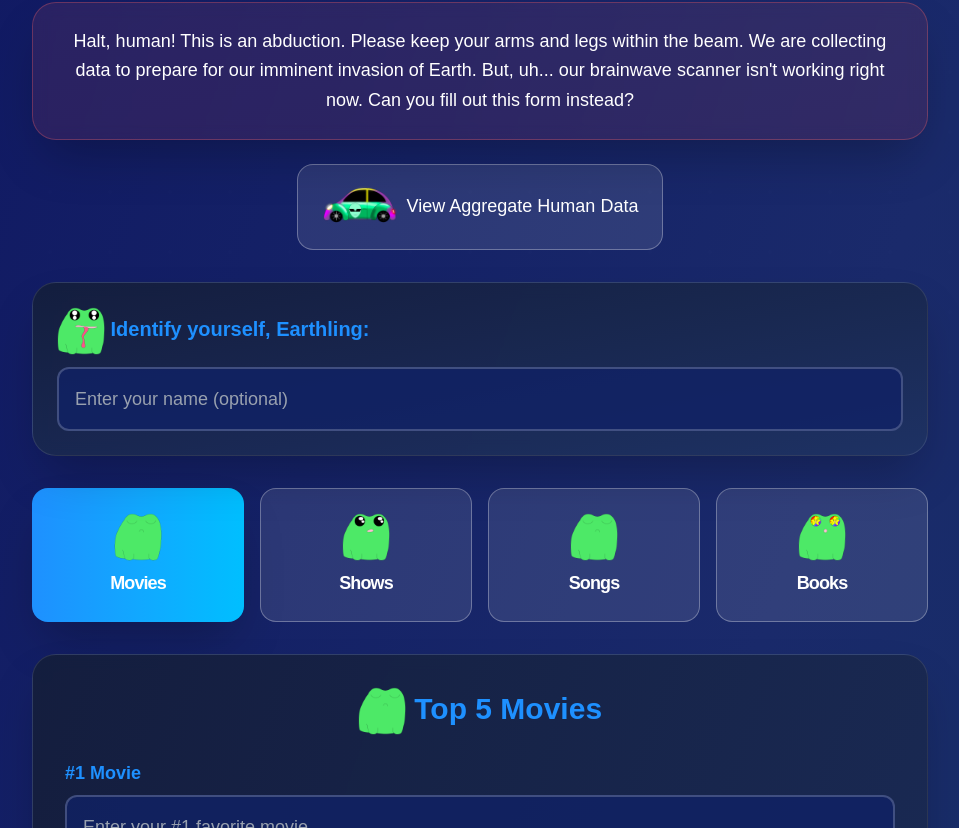
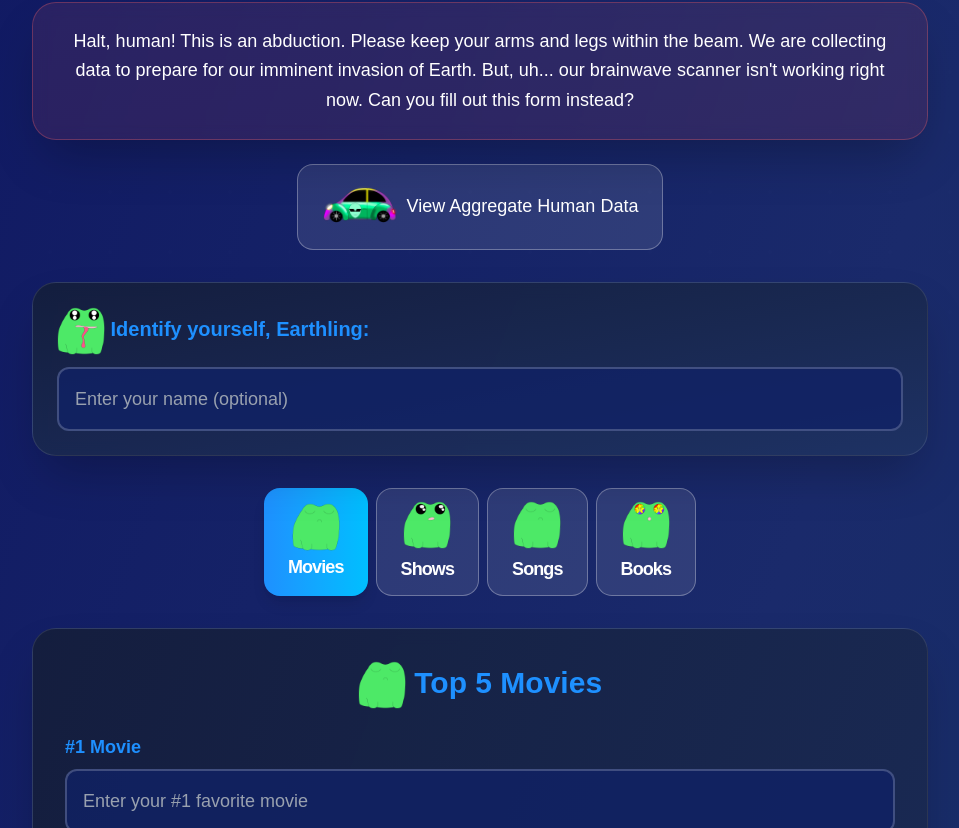
Before and after one commit to edwinn400/friendsite, a Next.js app: page / in a window 1280 px wide. Shown: the part 378-1206 px from the top of the page, without its empty margins (160-1119 px from the left). Built offline with nearby package versions, Linux system fonts and the light colour scheme.

Commit message:
edens first commit! :D

```diff
--- a/src/app/page.tsx
+++ b/src/app/page.tsx
@@ -563,29 +563,60 @@ export default function Home() {
         </div>
 
         {/* Tabs */}
-        <div className="w-full max-w-4xl mx-auto mb-8">
-          <div className="grid grid-cols-4 gap-4">
-            {[
-              { id: 'movies', label: 'Movies', type: 'movies' },
-              { id: 'shows', label: 'Shows', type: 'shows' },
-              { id: 'music', label: 'Songs', type: 'music' },
-              { id: 'books', label: 'Books', type: 'books' },
-            ].map((tab) => (
-              <button
-                key={tab.id}
-                onClick={() => setActiveTab(tab.id)}
-                className={`p-6 rounded-2xl transition-all duration-300 transform hover:scale-105 ${
-                  activeTab === tab.id
-                    ? 'bg-gradient-to-r from-[#1e90ff] to-[#00bfff] text-white shadow-2xl'
-                    : 'bg-[rgba(255,255,255,0.1)] hover:bg-[rgba(255,255,255,0.2)] text-white border border-[rgba(255,255,255,0.3)]'
-                }`}
-              >
-                <div className="text-3xl mb-2">
-                  <AnimatedFrog type={tab.type} />
-                </div>
-                <div className="font-[var(--font-orbitron)] font-bold tracking-tighter text-lg sm:text-xs md:text-lg">{tab.label}</div>
-              </button>
-            ))}
+        <div className="max-w-2xl mx-auto pb-8">
+          <div className="flex w-full justify-center gap-2">
+            <button
+              onClick={() => setActiveTab('movies')}
+              className={`flex flex-col items-center justify-center px-3 sm:px-6 py-2 sm:py-3 rounded-2xl font-[var(--font-orbitron)] transition-all duration-300 w-1/4 ${
+                activeTab === 'movies'
+                  ? 'bg-gradient-to-r from-[#1e90ff] to-[#00bfff] text-white shadow-lg'
+                  : 'bg-[rgba(255,255,255,0.1)] hover:bg-[rgba(255,255,255,0.2)] text-white border border-[rgba(255,255,255,0.3)]'
+              }`}
+            >
+              <span className="text-3xl mb-0.5"><AnimatedFrog type="movies" /></span>
+              <span className="font-[var(--font-orbitron)] font-bold tracking-tighter text-lg sm:text-xs md:text-lg text-center w-full text-ellipsis">
+                Movies
+              </span>
+            </button>
+            <button
+              onClick={() => setActiveTab('shows')}
+              className={`flex flex-col items-center justify-center gap-1 px-3 sm:px-6 py-2 sm:py-3 rounded-2xl font-[var(--font-orbitron)] transition-all duration-300 w-1/4  ${
+                activeTab === 'shows'
+                  ? 'bg-gradient-to-r from-[#1e90ff] to-[#00bfff] text-white shadow-lg'
+                  : 'bg-[rgba(255,255,255,0.1)] hover:bg-[rgba(255,255,255,0.2)] text-white border border-[rgba(255,255,255,0.3)]'
+              }`}
+            >
+              <span className="text-3xl mb-0.5"><AnimatedFrog type="shows" /></span>
+              <span className="font-[var(--font-orbitron)] font-bold tracking-tighter text-lg sm:text-xs md:text-lg text-center w-full  text-ellipsis">
+                Shows
+              </span>
+            </button>
+            <button
+              onClick={() => setActiveTab('music')}
+              className={`flex flex-col items-center justify-center gap-1 px-3 sm:px-6 py-2 sm:py-3 rounded-2xl font-[var(--font-orbitron)] transition-all duration-300 w-1/4 ${
+                activeTab === 'music'
+                  ? 'bg-gradient-to-r from-[#1e90ff] to-[#00bfff] text-white shadow-lg'
+                  : 'bg-[rgba(255,255,255,0.1)] hover:bg-[rgba(255,255,255,0.2)] text-white border border-[rgba(255,255,255,0.3)]'
+              }`}
+            >
+              <span className="text-3xl mb-0.5"><AnimatedFrog type="music" /></span>
+              <span className="font-[var(--font-orbitron)] font-bold tracking-tighter text-lg sm:text-xs md:text-lg text-center w-full  text-ellipsis">
+                Songs
+              </span>
+            </button>
+            <button
+              onClick={() => setActiveTab('books')}
+              className={`flex flex-col items-center justify-center gap-1 px-3 sm:px-6 py-2 sm:py-3 rounded-2xl font-[var(--font-orbitron)] transition-all duration-300 w-1/4  ${
+                activeTab === 'books'
+                  ? 'bg-gradient-to-r from-[#1e90ff] to-[#00bfff] text-white shadow-lg'
+                  : 'bg-[rgba(255,255,255,0.1)] hover:bg-[rgba(255,255,255,0.2)] text-white border border-[rgba(255,255,255,0.3)]'
+              }`}
+            >
+              <span className="text-3xl mb-0.5"><AnimatedFrog type="books" /></span>
+              <span className="font-[var(--font-orbitron)] font-bold tracking-tighter text-lg sm:text-xs md:text-lg text-center w-full  text-ellipsis">
+                Books
+              </span>
+            </button>
           </div>
         </div>
 
--- a/src/app/submissions/page.tsx
+++ b/src/app/submissions/page.tsx
@@ -748,51 +748,59 @@ export default function SubmissionsPage() {
         </div>
 
         {/* Tabs */}
-        <div className="mb-8">
-          <div className="flex flex-wrap justify-center gap-2">
+        <div className="max-w-2xl mx-auto">
+          <div className="flex w-full justify-center gap-2">
             <button
               onClick={() => setActiveTab('movie')}
-              className={`flex items-center justify-center gap-2 px-3 sm:px-6 py-2 sm:py-3 rounded-2xl font-[var(--font-orbitron)] text-xs sm:text-base font-bold transition-all duration-300 min-w-[90px] max-w-[120px] sm:min-w-[110px] sm:max-w-[150px] h-[48px] sm:h-[56px] overflow-hidden ${
+              className={`flex flex-col items-center justify-center px-3 sm:px-6 py-2 sm:py-3 rounded-2xl font-[var(--font-orbitron)] transition-all duration-300 w-1/4 ${
                 activeTab === 'movie'
                   ? 'bg-gradient-to-r from-[#1e90ff] to-[#00bfff] text-white shadow-lg'
                   : 'bg-[rgba(255,255,255,0.1)] hover:bg-[rgba(255,255,255,0.2)] text-gray-300 border border-[rgba(255,255,255,0.3)]'
               }`}
             >
-              <AnimatedFrog type="movies" />
-              <span className="block w-full text-center whitespace-nowrap overflow-hidden text-ellipsis">Movies ({submissions.filter(s => s.type === 'movie').length})</span>
+              <span className="text-3xl mb-0.5"><AnimatedFrog type="movies" /></span>
+              <span className="font-[var(--font-orbitron)] font-bold tracking-tighter text-lg sm:text-xs md:text-lg text-center w-full text-ellipsis">
+                Movies ({submissions.filter(s => s.type === 'movie').length})
+              </span>
             </button>
             <button
               onClick={() => setActiveTab('show')}
-              className={`flex items-center justify-center gap-2 px-3 sm:px-6 py-2 sm:py-3 rounded-2xl font-[var(--font-orbitron)] text-xs sm:text-base font-bold transition-all duration-300 min-w-[90px] max-w-[120px] sm:min-w-[110px] sm:max-w-[150px] h-[48px] sm:h-[56px] overflow-hidden ${
+              className={`flex flex-col items-center justify-center gap-1 px-3 sm:px-6 py-2 sm:py-3 rounded-2xl font-[var(--font-orbitron)] transition-all duration-300 w-1/4  ${
                 activeTab === 'show'
                   ? 'bg-gradient-to-r from-[#1e90ff] to-[#00bfff] text-white shadow-lg'
                   : 'bg-[rgba(255,255,255,0.1)] hover:bg-[rgba(255,255,255,0.2)] text-gray-300 border border-[rgba(255,255,255,0.3)]'
               }`}
             >
-              <AnimatedFrog type="shows" />
-              <span className="block w-full text-center whitespace-nowrap overflow-hidden text-ellipsis">Shows ({submissions.filter(s => s.type === 'show').length})</span>
+              <span className="text-3xl mb-0.5"><AnimatedFrog type="shows" /></span>
+              <span className="font-[var(--font-orbitron)] font-bold tracking-tighter text-lg sm:text-xs md:text-lg text-center w-full  text-ellipsis">
+                Shows ({submissions.filter(s => s.type === 'show').length})
+              </span>
             </button>
             <button
               onClick={() => setActiveTab('music')}
-              className={`flex items-center justify-center gap-2 px-3 sm:px-6 py-2 sm:py-3 rounded-2xl font-[var(--font-orbitron)] text-xs sm:text-base font-bold transition-all duration-300 min-w-[90px] max-w-[120px] sm:min-w-[110px] sm:max-w-[150px] h-[48px] sm:h-[56px] overflow-hidden ${
+              className={`flex flex-col items-center justify-center gap-1 px-3 sm:px-6 py-2 sm:py-3 rounded-2xl font-[var(--font-orbitron)] transition-all duration-300 w-1/4 ${
                 activeTab === 'music'
                   ? 'bg-gradient-to-r from-[#1e90ff] to-[#00bfff] text-white shadow-lg'
                   : 'bg-[rgba(255,255,255,0.1)] hover:bg-[rgba(255,255,255,0.2)] text-gray-300 border border-[rgba(255,255,255,0.3)]'
               }`}
             >
-              <AnimatedFrog type="music" />
-              <span className="block w-full text-center whitespace-nowrap overflow-hidden text-ellipsis">Songs ({submissions.filter(s => s.type === 'music').length})</span>
+              <span className="text-3xl mb-0.5"><AnimatedFrog type="music" /></span>
+              <span className="font-[var(--font-orbitron)] font-bold tracking-tighter text-lg sm:text-xs md:text-lg text-center w-full  text-ellipsis">
+                Songs ({submissions.filter(s => s.type === 'music').length})
+              </span>
             </button>
             <button
               onClick={() => setActiveTab('book')}
-              className={`flex items-center justify-center gap-2 px-3 sm:px-6 py-2 sm:py-3 rounded-2xl font-[var(--font-orbitron)] text-xs sm:text-base font-bold transition-all duration-300 min-w-[90px] max-w-[120px] sm:min-w-[110px] sm:max-w-[150px] h-[48px] sm:h-[56px] overflow-hidden ${
+              className={`flex flex-col items-center justify-center gap-1 px-3 sm:px-6 py-2 sm:py-3 rounded-2xl font-[var(--font-orbitron)] transition-all duration-300 w-1/4  ${
                 activeTab === 'book'
                   ? 'bg-gradient-to-r from-[#1e90ff] to-[#00bfff] text-white shadow-lg'
                   : 'bg-[rgba(255,255,255,0.1)] hover:bg-[rgba(255,255,255,0.2)] text-gray-300 border border-[rgba(255,255,255,0.3)]'
               }`}
             >
-              <AnimatedFrog type="books" />
-              <span className="block w-full text-center whitespace-nowrap overflow-hidden text-ellipsis">Books ({submissions.filter(s => s.type === 'book').length})</span>
+              <span className="text-3xl mb-0.5"><AnimatedFrog type="books" /></span>
+              <span className="font-[var(--font-orbitron)] font-bold tracking-tighter text-lg sm:text-xs md:text-lg text-center w-full  text-ellipsis">
+                Books ({submissions.filter(s => s.type === 'book').length})
+              </span>
             </button>
           </div>
         </div>
```
